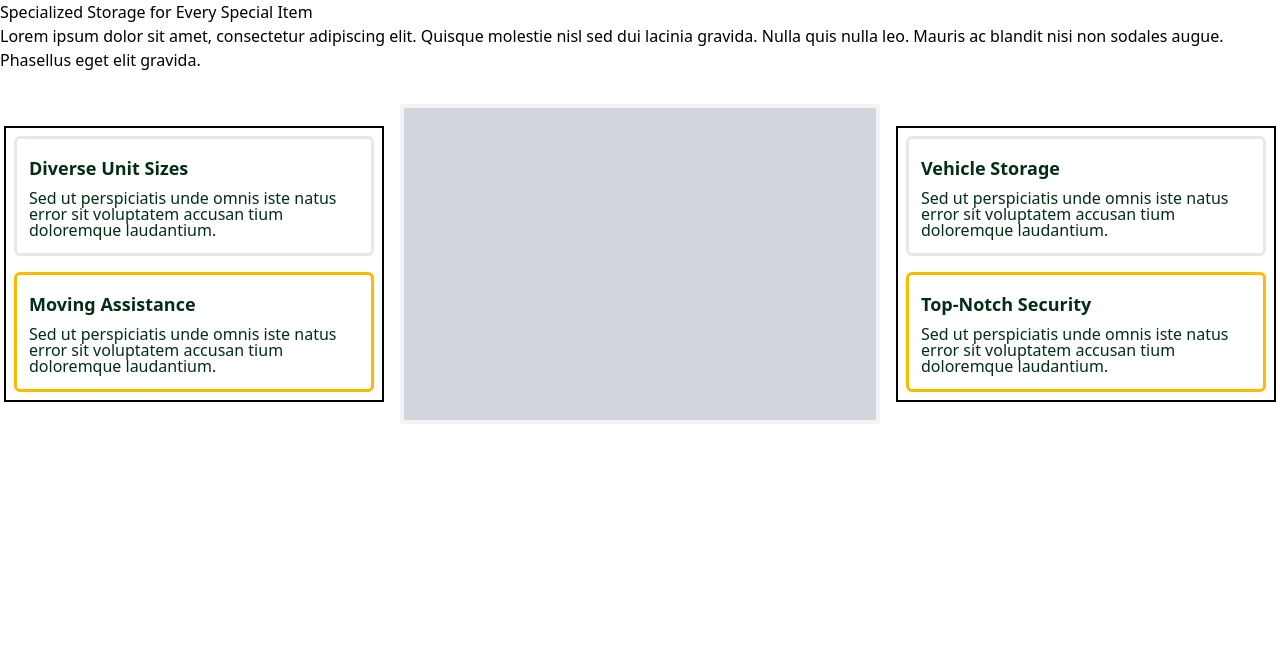
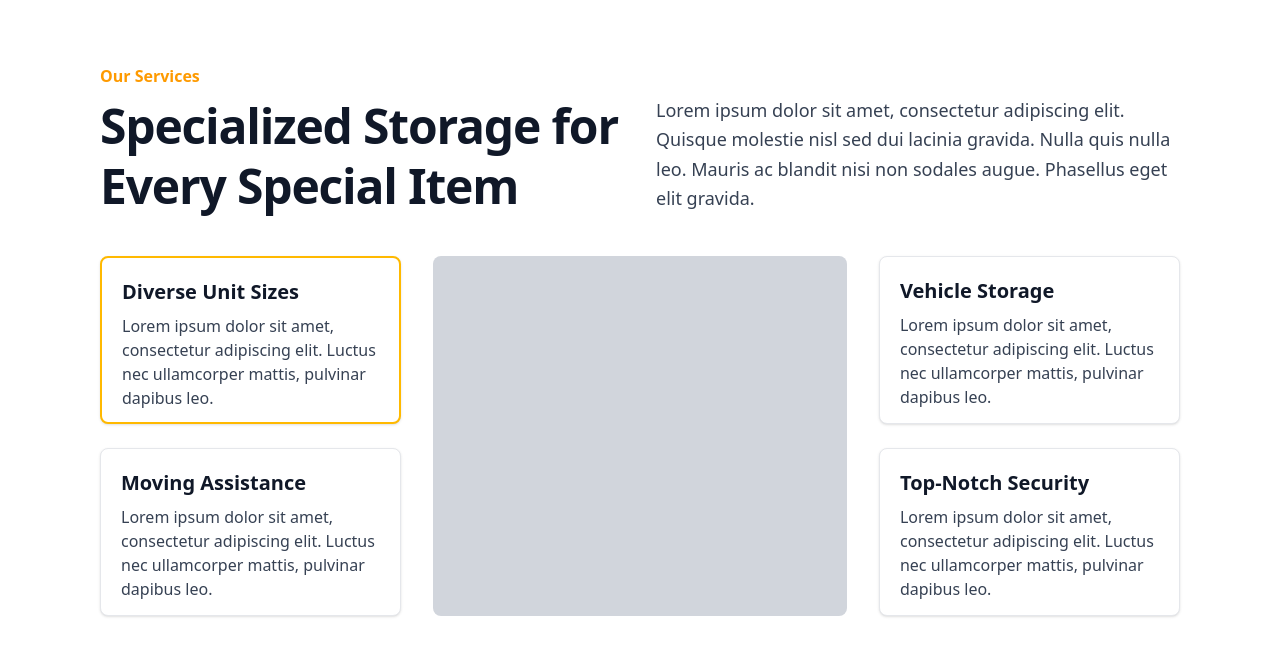
Before and after one commit to Burak-A-dev/StorAid, a React (Vite) app: page / in a window 1280 px wide. Shown: the top 656 px of the page. Built offline with nearby package versions, Linux system fonts and the light colour scheme.

Commit message:
progress made on the Services component.

```diff
--- a/src/components/common/Services.jsx
+++ b/src/components/common/Services.jsx
@@ -1,67 +1,60 @@
-// ChatGPT användes för att stukturera koden så att det blir tydligare.
-
 export default function Services() {
   return (
-    <div>
-      {/* ===== Top Section ===== */}
-      <div className="">
-        <h4 className=""></h4>
-        <div className="">
-          <h2 className="">Specialized Storage for Every Special Item</h2>
-          <p className="">
-            Lorem ipsum dolor sit amet, consectetur adipiscing elit. Quisque molestie nisl sed dui lacinia gravida. Nulla quis nulla leo. Mauris ac blandit nisi non sodales augue. Phasellus eget elit gravida.
-          </p>
+    <div className="max-w-6xl mx-auto px-4 py-16">
+      <div className="flex flex-col items-center">
+        {/* Top Section */}
+        <div className="w-full max-w-[1080px]">
+          <h4 className="text-amber-500 font-semibold mb-2 text-base">Our Services</h4>
+
+          {/* Side by side h2 and p */}
+          <div className="flex flex-row gap-8 mt-2">
+            <h2 className="w-1/2 text-5xl font-extrabold tracking-tight text-gray-900 leading-tight">
+              Specialized Storage for Every Special Item
+            </h2>
+            <p className="w-1/2 text-gray-700 text-lg leading-relaxed">
+              Lorem ipsum dolor sit amet, consectetur adipiscing elit. Quisque molestie nisl sed dui lacinia gravida. Nulla quis nulla leo. Mauris ac blandit nisi non sodales augue. Phasellus eget elit gravida.
+            </p>
+          </div>
         </div>
-      </div>
 
-      {/* ===== Bottom Section ===== */}
-      <div className="flex flex-row items-center justify-center gap-4 mt-8">
+        <div className="mt-10" />
 
-        {/* --- Left Card Group --- */}
-        <div className="">
-          <div className="flex flex-col h-auto gap-4 border-2 p-2">
-
-            <div className="flex flex-col items-start justify-center w-90 h-30 border-3 border-gray-200 rounded-md p-3">
-              <h4 className="text-green-950 mb-2 text-lg font-semibold">Diverse Unit Sizes</h4>
-              <p className="text-green-950 text-base/4">
-                Sed ut perspiciatis unde omnis iste natus error sit voluptatem accusan tium doloremque laudantium.
+        {/* Cards Section */}
+        <div className="flex items-start justify-center gap-8 w-full max-w-[1080px]">
+          <div className="flex flex-col gap-6 w-[320px] h-[360px]">
+            <div className="flex flex-col p-5 border-2 border-amber-400 rounded-lg shadow-sm bg-white h-[168px]">
+              <h4 className="text-gray-900 mb-2 text-xl font-semibold">Diverse Unit Sizes</h4>
+              <p className="text-gray-700 text-base">
+                Lorem ipsum dolor sit amet, consectetur adipiscing elit. Luctus nec ullamcorper mattis, pulvinar dapibus leo.
               </p>
             </div>
 
-            <div className="flex flex-col items-start justify-center w-90 h-30 border-3 border-amber-400 rounded-md p-3">
-              <h4 className="text-green-950 mb-2 text-lg font-semibold">Moving Assistance</h4>
-              <p className="text-green-950 text-base/4">
-                Sed ut perspiciatis unde omnis iste natus error sit voluptatem accusan tium doloremque laudantium.
+            <div className="flex flex-col p-5 border border-gray-200 rounded-lg shadow-sm bg-white h-[168px]">
+              <h4 className="text-gray-900 mb-2 text-xl font-semibold">Moving Assistance</h4>
+              <p className="text-gray-700 text-base">
+                Lorem ipsum dolor sit amet, consectetur adipiscing elit. Luctus nec ullamcorper mattis, pulvinar dapibus leo.
+              </p>
+            </div>
+          </div>
+
+          <div className="bg-gray-300 rounded-lg w-[440px] h-[360px]" />
+
+          <div className="flex flex-col gap-6 w-[320px] h-[360px]">
+            <div className="flex flex-col p-5 border border-gray-200 rounded-lg shadow-sm bg-white h-[168px]">
+              <h4 className="text-gray-900 mb-2 text-xl font-semibold">Vehicle Storage</h4>
+              <p className="text-gray-700 text-base">
+                Lorem ipsum dolor sit amet, consectetur adipiscing elit. Luctus nec ullamcorper mattis, pulvinar dapibus leo.
               </p>
             </div>
 
+            <div className="flex flex-col p-5 border border-gray-200 rounded-lg shadow-sm bg-white h-[168px]">
+              <h4 className="text-gray-900 mb-2 text-xl font-semibold">Top-Notch Security</h4>
+              <p className="text-gray-700 text-base">
+                Lorem ipsum dolor sit amet, consectetur adipiscing elit. Luctus nec ullamcorper mattis, pulvinar dapibus leo.
+              </p>
+            </div>
           </div>
         </div>
-
-        {/* --- Center Image / Placeholder --- */}
-        <div className="bg-gray-300 w-120 h-80 border-4 border-gray-100"></div>
-
-        {/* --- Right Card Group --- */}
-        <div className="border-2 flex flex-col h-auto p-2">
-          <div className="flex flex-col gap-4">
-
-            <div className="flex flex-col items-start justify-center w-90 h-30 border-3 border-gray-200 rounded-md p-3">
-              <h4 className="text-green-950 mb-2 text-lg font-semibold">Vehicle Storage</h4>
-              <p className="text-green-950 text-base/4">
-                Sed ut perspiciatis unde omnis iste natus error sit voluptatem accusan tium doloremque laudantium.
-              </p>
-            </div>
-
-            <div className="flex flex-col items-start justify-center w-90 h-30 border-3 border-amber-400 rounded-md p-3">
-              <h4 className="text-green-950 mb-2 text-lg font-semibold">Top-Notch Security</h4>
-              <p className="text-green-950 text-base/4">
-                Sed ut perspiciatis unde omnis iste natus error sit voluptatem accusan tium doloremque laudantium.
-              </p>
-            </div>
-
-          </div>
-        </div>
-
       </div>
     </div>
   );
```
